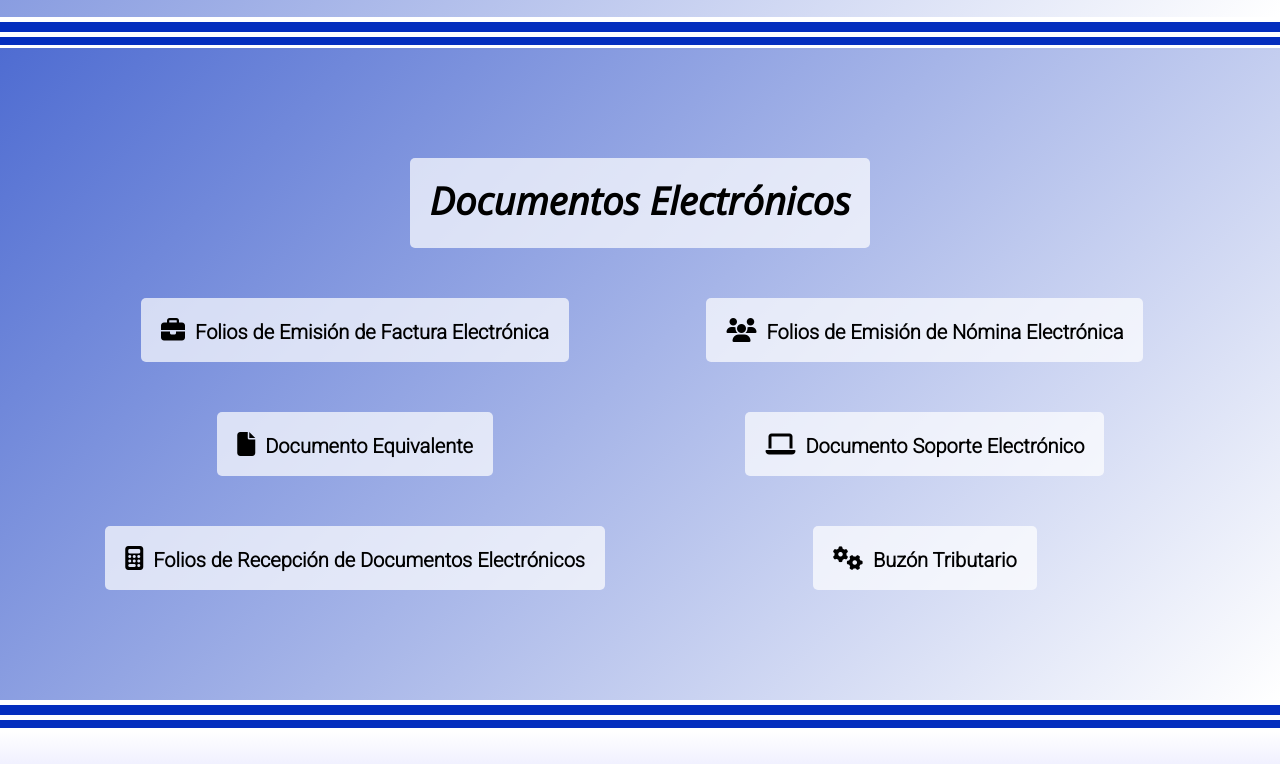
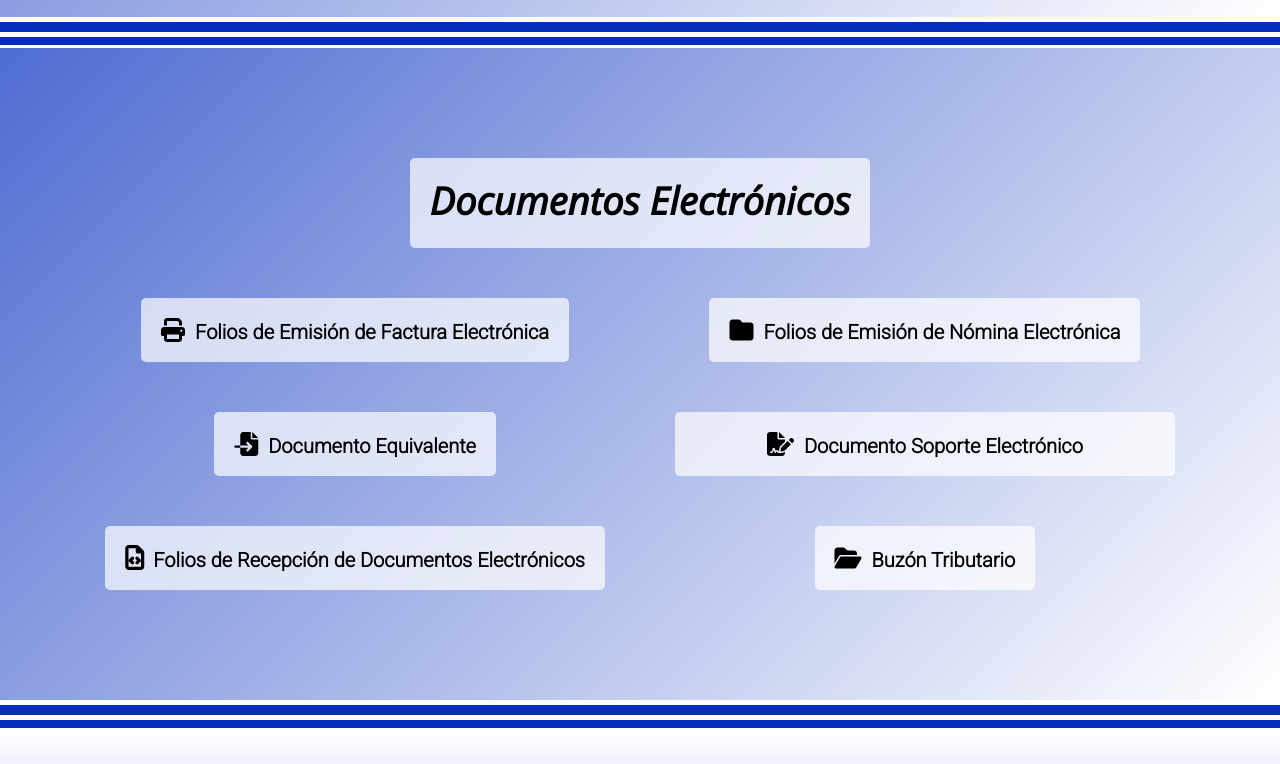
Before and after one commit to Harlop3412/Web_site_VIE, a website: page index.html in a window 1280 px wide. Shown: the part 2090-2854 px from the top of the page. Drawn offline with nearby package versions, Linux system fonts and the light colour scheme; files whose address does not match are found by name.

Commit message:
cambio_ruta_sript_e_iconos_main

```diff
--- a/index.html
+++ b/index.html
@@ -221,7 +221,7 @@
                     <div class="icono fa fa-users">Apoyo en Gestión de Talento Humano</div>
                 </a>
                 <a href="">
-                    <div class="icono fa fa-file">Apoyo en Gestión Tributaria</div>
+                    <div class="icono fa fa-book">Apoyo en Gestión Tributaria</div>
                 </a>
                 <a href="">
                     <div class="icono fa fa-laptop">Asesoría en Ecosistema Electrónico</div>
@@ -250,22 +250,21 @@
             <section class="section__iconos">
                 <!--libreria fontawnsome-->
                 <a href="">
-                    <div class="icono fa fa-briefcase">Folios de Emisión de Factura Electrónica</div>
+                    <div class="icono fa-solid fa-print">Folios de Emisión de Factura Electrónica</div>
                 </a>
                 <a href="">
-                    <div class="icono fa fa-users">Folios de Emisión de Nómina Electrónica</div>
+                    <div class="icono fa-solid fa-folder">Folios de Emisión de Nómina Electrónica</div>
                 </a>
                 <a href="">
-                    <div class="icono fa fa-file">Documento Equivalente</div>
+                    <div class="icono fa-solid fa-file-import">Documento Equivalente</div>
+                </a>
+                    <div class="icono fa-solid fa-file-signature">Documento Soporte Electrónico</div>
                 </a>
                 <a href="">
-                    <div class="icono fa fa-laptop">Documento Soporte Electrónico</div>
+                    <div class="icono fa fa-file-code">Folios de Recepción de Documentos Electrónicos</div>
                 </a>
                 <a href="">
-                    <div class="icono fa fa-calculator">Folios de Recepción de Documentos Electrónicos</div>
-                </a>
-                <a href="">
-                    <div class="icono fa fa-cogs">Buzón Tributario</div>
+                    <div class="icono fa fa-folder-open">Buzón Tributario</div>
                 </a>
             </section>
 
@@ -319,7 +318,8 @@
                     </div>
                 </a>
                 <a href="#imagenModal">
-                    <div class="inicio__galery"><img src="./multimedia/galeria_inicio/logo_fitlab.jpg" alt="logo-fitlab">
+                    <div class="inicio__galery"><img src="./multimedia/galeria_inicio/logo_fitlab.jpg"
+                            alt="logo-fitlab">
                     </div>
                     <div class="inicio__galery-h5">
                         <h5>Fit Lab</h5>
@@ -334,7 +334,8 @@
                     </div>
                 </a>
                 <a href="#imagenModal">
-                    <div class="inicio__galery"><img src="./multimedia/galeria_inicio/logo_public_strategies.jpg" alt="logo-public-strategies">
+                    <div class="inicio__galery"><img src="./multimedia/galeria_inicio/logo_public_strategies.jpg"
+                            alt="logo-public-strategies">
                     </div>
                     <div class="inicio__galery-h5">
                         <h5>Public Estrategies</h5>
@@ -362,7 +363,7 @@
                 <div class="modal-content container">
                     <img src="" alt="Imagen Ampliada" class="">
                 </div>
-                <div id="cerrar" class="cerrar "><i class="fa-solid fa-rectangle-xmark" ></i></div>
+                <div id="cerrar" class="cerrar "><i class="fa-solid fa-rectangle-xmark"></i></div>
             </div>
 
         </section>
@@ -609,7 +610,8 @@
         integrity="sha384-A3rJD856KowSb7dwlZdYEkO39Gagi7vIsF0jrRAoQmDKKtQBHUuLZ9AsSv4jD4Xa"
         crossorigin="anonymous"></script>
 
-    <script src="/js/index.js"></script>
+    <!-- JavaScript -->
+    <script src="./js/index.js"></script>
 </body>
 
 </html>
```
